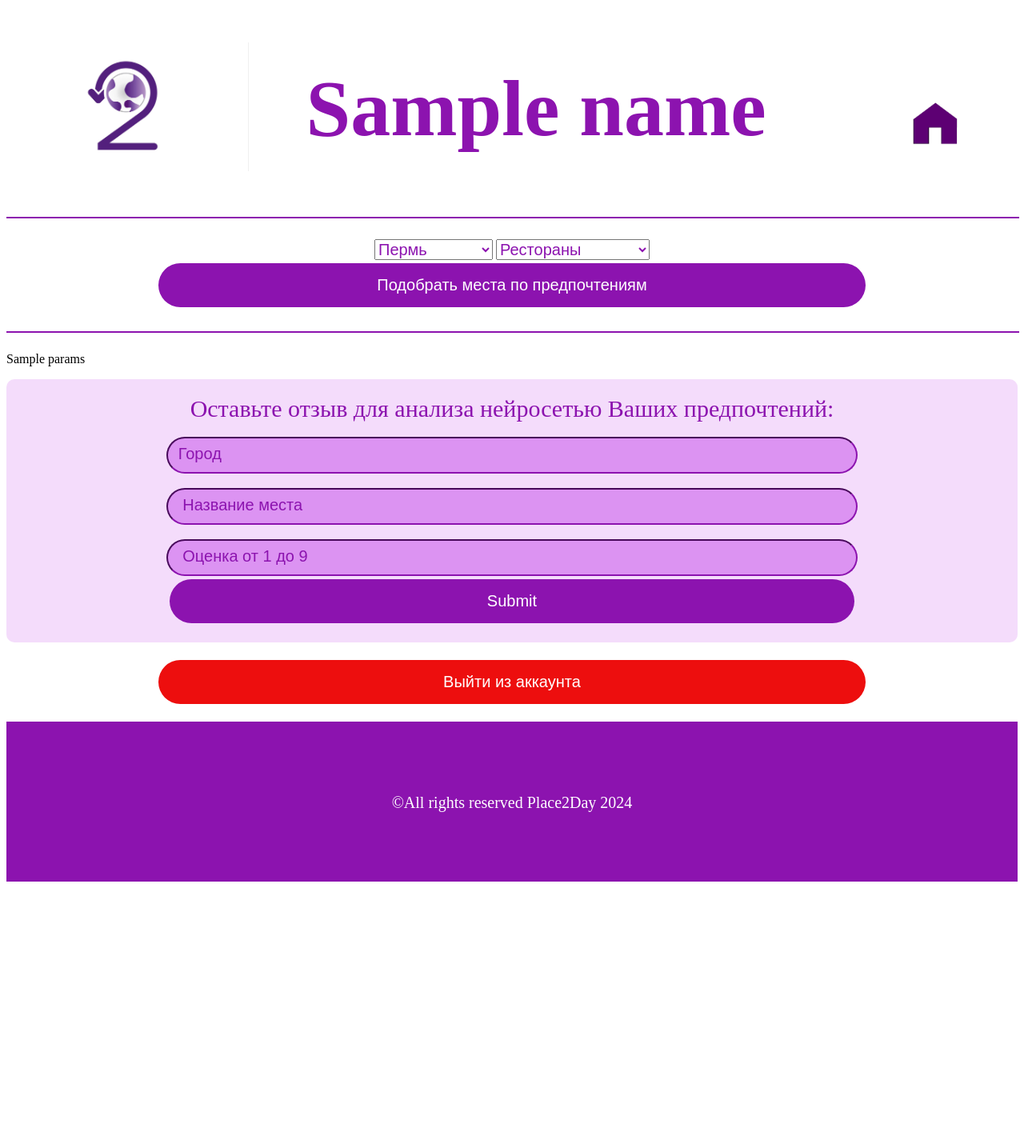
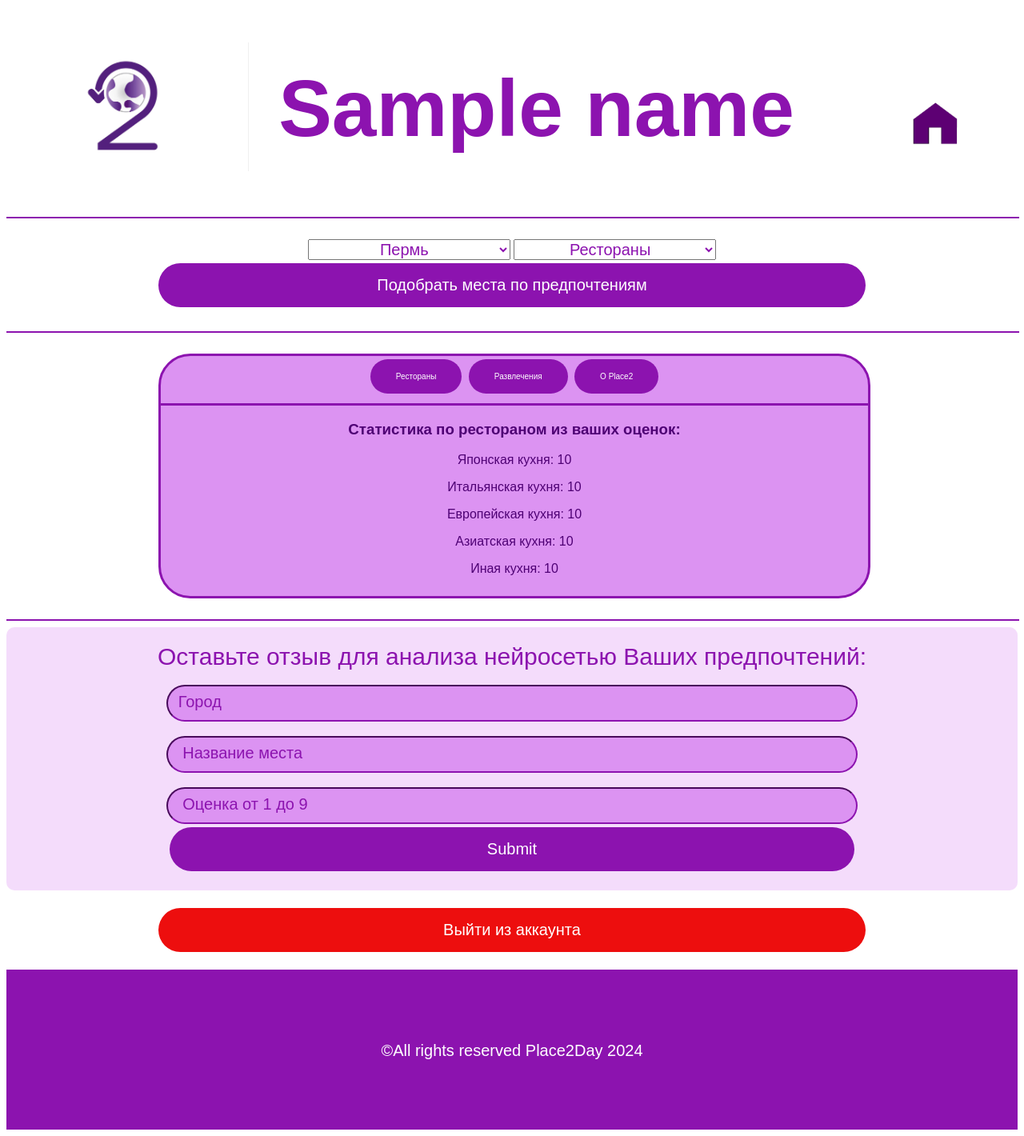
Before and after one commit to selleproyt/placesapp, a Flask app: template templates/lk.html in a window 1280 px wide. Shown: the whole page at 80% size. Before the commit the page ends 1102 px from the top, so only its background shows below. Run offline with Flask 3, Linux system fonts and the light colour scheme; the template is opened without the code that fills it: most values are stand-ins (such as "Sample title", 1, 10 or a date in 2020).

Commit message:
frontend

```diff
--- a/kiberbez.py
+++ b/kiberbez.py
@@ -1,4 +1,7 @@
 from userbase import createuser
 import random
-createuser('3', f'{random.random()}', "'0', '', 0); INSERT INTO Users (name, login, password, info ,tg) VALUES ('lol', 'lol', 'lol', 'lol', 12); --",123)
+
+createuser('3', f'{random.random()}',
+           "'0', '', 0); INSERT INTO Users (name, login, password, info ,tg) VALUES ('lol', 'lol', 'lol', 'lol', 12); --",
+           123)
 print("done")
--- a/static/css/style.css
+++ b/static/css/style.css
@@ -1,16 +1,30 @@
 body{
     display:grid;
+}
+.cent{
+    text-align: center;
+}
+.stat{
+    width: 70%;
+    height: 300px;
+    margin-left:15%;
+    border-radius: 40px;
+    background-color: #dc93f2;
+    border: 3px solid #8c13af;
+    font-family: sans-serif;
+
 }
 .paform{
     background-color: rgba(201,82,235, 0.2); /* Белый с прозрачностью */
     padding: 20px;
     border-radius: 10px;
-
+    font-family: sans-serif;
     text-align: center;
 }
 .headbanner{
     color:white;
     margin-right:20px;
+    font-family: sans-serif;
 }
 .sendbutton{
   background-color: #8c13af;
@@ -23,6 +37,7 @@ body{
   width:70%;
   border-radius: 30px;
   font-size:20px;
+  font-family: sans-serif;
 }
 .sendbutton2{
   background-color: #ed0e0e;
@@ -35,6 +50,19 @@ body{
   width:70%;
   border-radius: 30px;
   font-size:20px;
+  font-family: sans-serif;
+}
+.sendbutton5{
+  background-color: #8c13af;
+  border: none;
+  color: white;
+  padding: 16px 32px;
+  text-decoration: none;
+  margin: 4px 2px;
+  cursor: pointer;
+  border-radius: 30px;
+  font-size:10px;
+  font-family: sans-serif;
 }
 .inputtown{
     background-color: #dc93f2;
@@ -43,6 +71,7 @@ body{
     border-color:#8c13af;
     height:40px;
     border: 40;
+    font-family: sans-serif;
 }
 .radiobox{
     background-color: #dc93f2;
@@ -53,21 +82,25 @@ body{
     height:40px;
     border: 40;
     padding-top:10px;
+    font-family: sans-serif;
 }
 
 .bord{
     background-color: white;
     width: 2px;
     height:40px;
+    font-family: sans-serif;
 }
 
 .inputtown::placeholder{
     color:#8c13af;
     font-size:20px;
+    font-family: sans-serif;
 }
 .prioritet{
     font-size:30px;
     color:#8c13af;
+    font-family: sans-serif;
 }
 .radiosize{
     transform:scale(2);
@@ -75,25 +108,30 @@ body{
     margin-left:15px;
     margin-right:15px;
     accent-color:#8c13af;
+    font-family: sans-serif;
 }
 .checkboxes{
     font-size: 20px;
     font-color: #8c13af;
+    font-family: sans-serif;
 }
 .linklk{
     padding-right:50px;
     padding-top:25px;
+    font-family: sans-serif;
 }
 .bottom{
     padding-top:0px;
     width:100%;
     height:200px;
     background-color:#8c13af;
+    font-family: sans-serif;
 }
 .bottomtext{
     padding-top:70px;
     color: white;
     font-size:20px;
+    font-family: sans-serif;
 
 }
 .resultbox{
@@ -104,26 +142,50 @@ body{
     -webkit-border-radius: 50px;
     -moz-border-radius: 50px;
     border-radius: 50px;
+    font-family: sans-serif;
 }
 .nameplace{
     color:white;
     margin-left:10px;
+    font-family: sans-serif;
 }
 .textplace{
     color:white;
     margin-left:40px;
+    font-family: sans-serif;
 }
 .namelk{
     font-size:100px;
     color:#8c13af;
+    font-family: sans-serif;
 }
 hr{
     color:#8c13af;
 }
 .formbutton{
     text-align:center;
+    font-family: sans-serif;
 }
 .selector{
     color:#8c13af;
     font-size:20px;
+    font-family: sans-serif;
+    width:20%;
+    text-align:center;
 }
+.tabcontent2{
+    display:none;
+}
+.namelk2{
+    color:#4e0074;
+    font-family: sans-serif;
+}
+.sel{
+    display:none;
+    width:20%;
+    color:#8c13af;
+    font-size:20px;
+    font-family: sans-serif;
+    text-align:center;
+    margin-left:40%
+}
--- a/templates/error.html
+++ b/templates/error.html
@@ -22,5 +22,9 @@
     <label align="center" class="prioritet">Ошибка:</label>
     <br><br>
     <label align="center" class="prioritet">{{error}}</label>
+    <br><br>
+    <div class="cent">
+        <img width="200px" align="center" src="/static/img/kalmar.jpg">
+    </div>
 </body>
 </html>
--- a/templates/lk.html
+++ b/templates/lk.html
@@ -3,6 +3,7 @@
 <head>
     <meta charset="UTF-8">
     <link rel="stylesheet" href="/static/css/style.css">
+    <script src="/static/js/code.js"></script>
     <title>Личный кабинет</title>
 </head>
 <body>
@@ -38,8 +39,44 @@
     </form>
     <br>
     <hr size="2px" width="100%" color="#8c13af">
-    <p>{{params}}</p>
+    <br>
 
+
+    <div align="center" class="stat">
+        <div class="tab">
+          <button class="sendbutton5" id="res">Рестораны</button>
+          <button class="sendbutton5" id="cul">Развлечения</button>
+          <button class="sendbutton5" id="abo">О Place2</button>
+        </div>
+        <hr size="3px" align="center" width="100%" color="#8c13af">
+        <div id="rest" class="tabcontent">
+          <h3 class="namelk2">Статистика по рестораном из ваших оценок:</h3>
+          <p class="namelk2">Японская кухня: {{params[3]*100}}</p>
+          <p class="namelk2">Итальянская кухня: {{params[4]*100}}</p>
+          <p class="namelk2">Европейская кухня: {{params[5]*100}}</p>
+          <p class="namelk2">Азиатская кухня: {{params[6]*100}}</p>
+          <p class="namelk2">Иная кухня: {{params[7]*100}}</p>
+        </div>
+
+        <div id="culture" class="tabcontent2">
+          <h3 class="namelk2">Статистика по культурным местам из ваших оценок:</h3>
+          <p class="namelk2">Музеи: {{params[0]*100}}</p>
+          <p class="namelk2">Памятники: {{params[1]*100}}</p>
+          <p class="namelk2">Выставки: {{params[2]*100}}</p>
+        </div>
+
+        <div id="about" class="tabcontent2">
+          <h3 class="namelk2">Place2</h3>
+          <p class="namelk2">Place2 представляет собой инфраструктуру из проектов направленых на развитие туризма и развлечений. Управление аккаунтом возможно через ЛК и TG.</p>
+          <p class="namelk2">Проект создан командой 59К, деятельность которой направленна на поддержку малых населенных пунктов пермского края.</p>
+          <p class="namelk2">Контакты: @sklvart и @Kicel_007.</p>
+        </div>
+
+    </div>
+
+
+    <br>
+    <hr size="2px" width="100%" color="#8c13af">
     <section class="paform">
         <label class="prioritet">Оставьте отзыв для анализа нейросетью Ваших предпочтений:</label>
         <br><br>
```
Also changed, not shown: attributes.py (+18 -16 lines), auth.py (+4 -4 lines), bot.py (+29 -25 lines), main.py (+77 -72 lines), parser.py (+30 -23 lines), poisk.py (+15 -13 lines), score.py (+34 -32 lines), templates/main.html (+19 -2 lines), userbase.py (+28 -19 lines), auth.db (deleted), places.db, static/img/demo.png, users.db (deleted).
